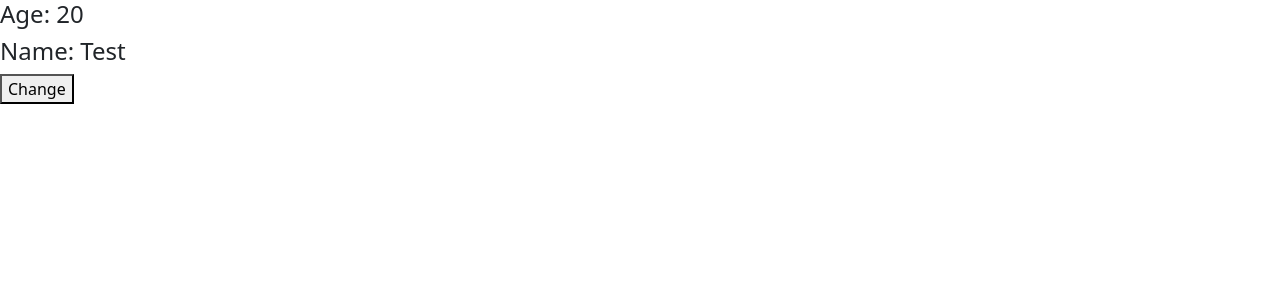
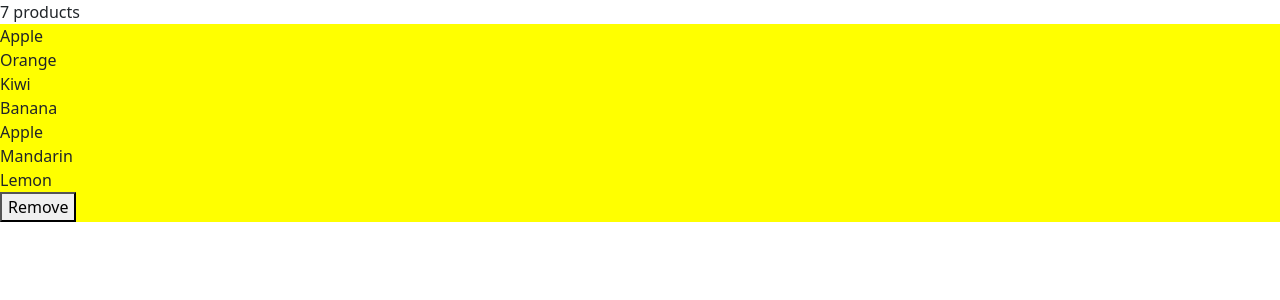
Before and after one commit to Emi263/react-project, a React (Vite) app: page / in a window 1280 px wide. Shown: the top 300 px of the page. Built offline with nearby package versions, Linux system fonts and the light colour scheme.

Commit message:
Share state between components

```diff
--- a/src/App.jsx
+++ b/src/App.jsx
@@ -7,6 +7,7 @@ import Button from "./common/components/button/Button";
 import Carousel from "./Carousel";
 import LikeComponent from "./LikeComponent";
 import StateUpdates from "./StateUpdates";
+import Ecommerce from "./Ecommerce";
 
 function App() {
   const testList = ["An item", "A second Item", "A third item", "A fourth Item", "A fifth item"];
@@ -47,10 +48,8 @@ function App() {
         </div>
       )}
       <Carousel />
-
       <LikeComponent label="sdfsdffd" /> */}
-
-      <StateUpdates />
+      <Ecommerce />
     </>
   );
 }
--- /dev/null
+++ b/src/Ecommerce.jsx
@@ -0,0 +1,24 @@
+import React, { useState } from "react";
+import ShoppingCart from "./ShoppingCart";
+import ProductList from "./ProductList";
+
+function Ecommerce() {
+  const [products, setProducts] = useState([
+    { name: "Apple", price: 45, quantity: 3, isInOffer: false },
+    { name: "Orange", price: 40, quantity: 31, isInOffer: true },
+    { name: "Kiwi", price: 10, quantity: 1, isInOffer: false },
+    { name: "Banana", price: 45, quantity: 6, isInOffer: true },
+    { name: "Apple", price: 45, quantity: 3, isInOffer: false },
+    { name: "Mandarin", price: 45, quantity: 6, isInOffer: true },
+    { name: "Lemon", price: 45, quantity: 10, isInOffer: false },
+  ]);
+
+  return (
+    <div>
+      <ShoppingCart productList={products} />
+      <ProductList productList={products} handleSetProducts={setProducts} />
+    </div>
+  );
+}
+
+export default Ecommerce;
--- /dev/null
+++ b/src/ProductList.jsx
@@ -0,0 +1,19 @@
+import React from "react";
+
+function ProductList(props) {
+  function removeProduct() {
+    const filteredProducts = props.productList.filter((prod) => prod.name !== "Apple");
+    props.handleSetProducts(filteredProducts);
+  }
+
+  return (
+    <div style={{ backgroundColor: "yellow" }}>
+      {props.productList.map((prod, index) => {
+        return <div key={prod.name + index}>{prod.name}</div>;
+      })}
+      <button onClick={removeProduct}>Remove</button>
+    </div>
+  );
+}
+
+export default ProductList;
--- /dev/null
+++ b/src/ShoppingCart.jsx
@@ -0,0 +1,7 @@
+import React from "react";
+
+function ShoppingCart(props) {
+  return <div>{props.productList.length} products</div>;
+}
+
+export default ShoppingCart;
```
